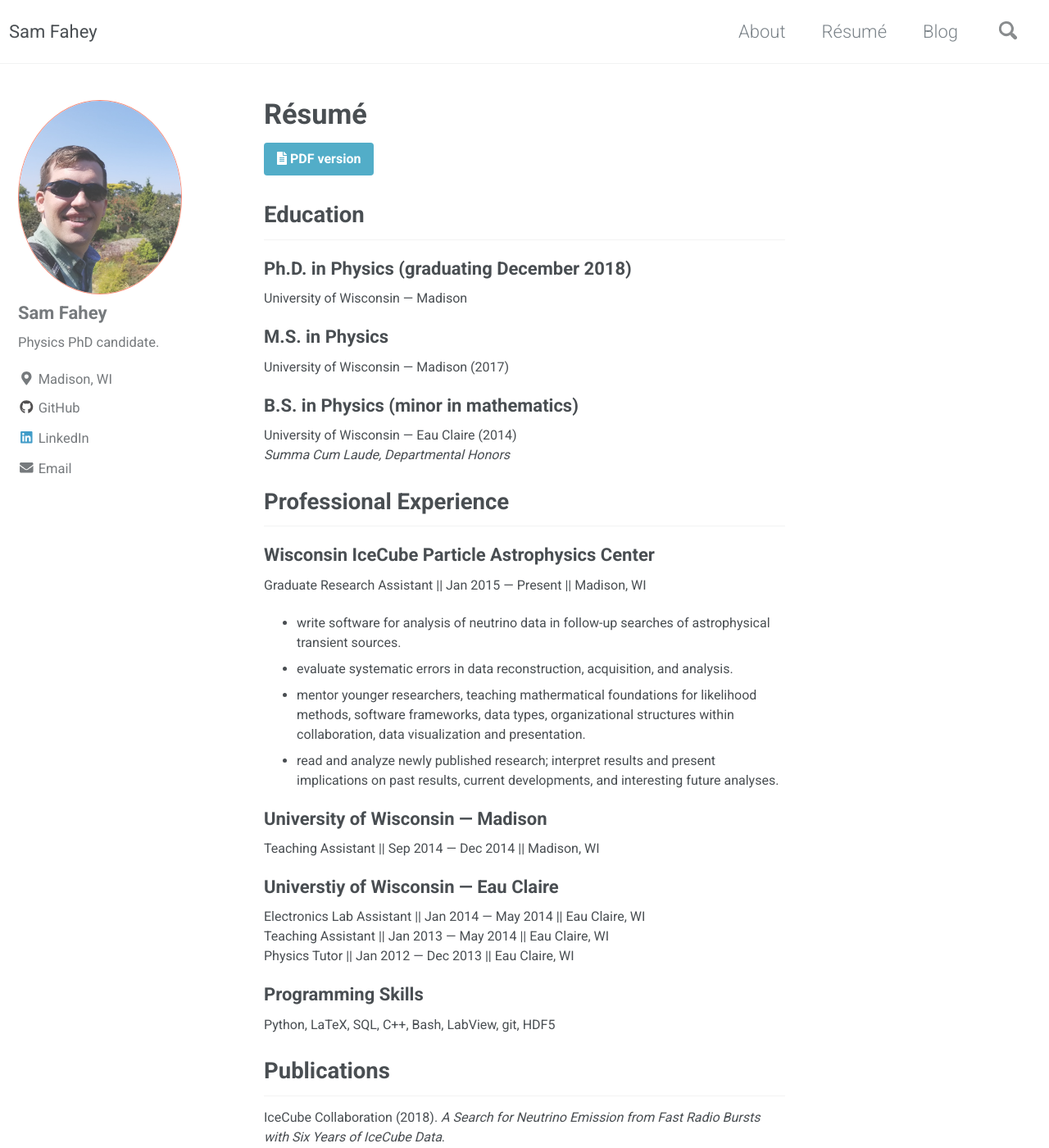
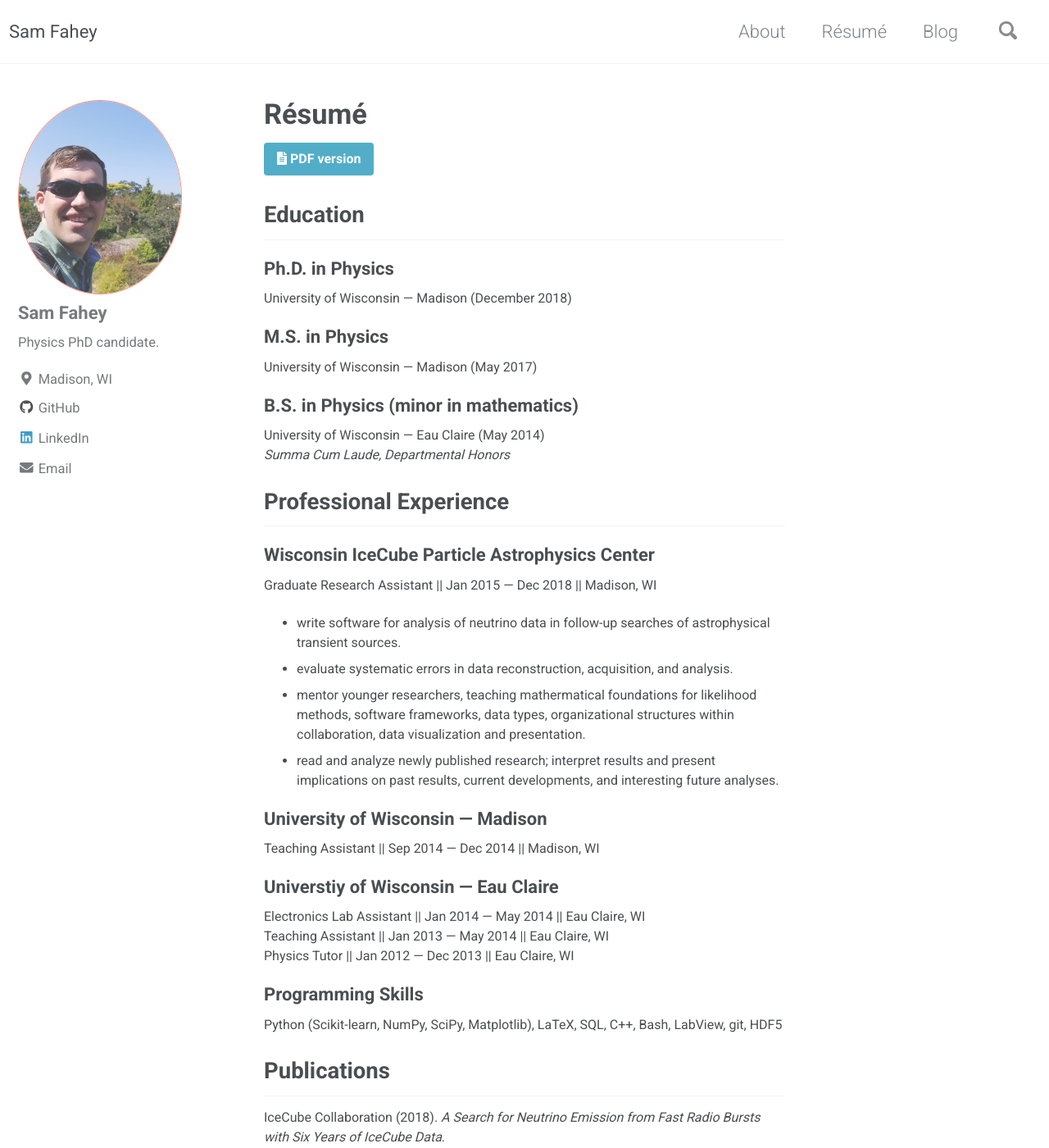
Before and after one commit to sam-fahey/jrbourbeau.github.io, a Jekyll site: the page built from _pages/cv.md, in a window 1280 px wide and 1400 px high. Shown: the whole window at 82% size. Built offline with Jekyll 4.4.1, drawn with Linux system fonts in a browser that asks for light colours; nearby versions of some CDN libraries.

Commit message:
Updating CV

```diff
--- a/_pages/cv.md
+++ b/_pages/cv.md
@@ -11,24 +11,24 @@ toc: false
 toc_label: "R&eacute;sum&eacute;"
 ---
 
-<a href="{{ site.baseurl }}/assets/images/Resume_181002.pdf" class="btn btn--large btn--info"><i class="fas fa-file-alt"></i><span> PDF version </span></a>
+<a href="{{ site.baseurl }}/assets/images/Resume_githubpage.pdf" class="btn btn--large btn--info"><i class="fas fa-file-alt"></i><span> PDF version </span></a>
 
 ## Education
 
-### Ph.D. in Physics (graduating December 2018)
-University of Wisconsin &mdash; Madison<br>
+### Ph.D. in Physics
+University of Wisconsin &mdash; Madison (December 2018)<br>
 
 ### M.S. in Physics
-University of Wisconsin &mdash; Madison (2017)<br>
+University of Wisconsin &mdash; Madison (May 2017)<br>
 
 ### B.S. in Physics (minor in mathematics)<br>
-University of Wisconsin &mdash; Eau Claire (2014)<br>
+University of Wisconsin &mdash; Eau Claire (May 2014)<br>
  *Summa Cum Laude, Departmental Honors*<br>
 
 ## Professional Experience
 
 ### Wisconsin IceCube Particle Astrophysics Center
-Graduate Research Assistant  ||  Jan 2015 &mdash; Present  ||  Madison, WI<br>
+Graduate Research Assistant  ||  Jan 2015 &mdash; Dec 2018  ||  Madison, WI<br>
 
 * write software for analysis of neutrino data in follow-up searches of astrophysical transient sources.
 * evaluate systematic errors in data reconstruction, acquisition, and analysis.
@@ -45,7 +45,7 @@ Physics Tutor  ||  Jan 2012 &mdash; Dec 2013  ||  Eau Claire, WI
 
 ### Programming Skills
 
-Python, LaTeX, SQL, C++, Bash, LabView, git, HDF5
+Python (Scikit-learn, NumPy, SciPy, Matplotlib), LaTeX, SQL, C++, Bash, LabView, git, HDF5
 
 ## Publications
 
```
Also changed, not shown: 1 other file.
